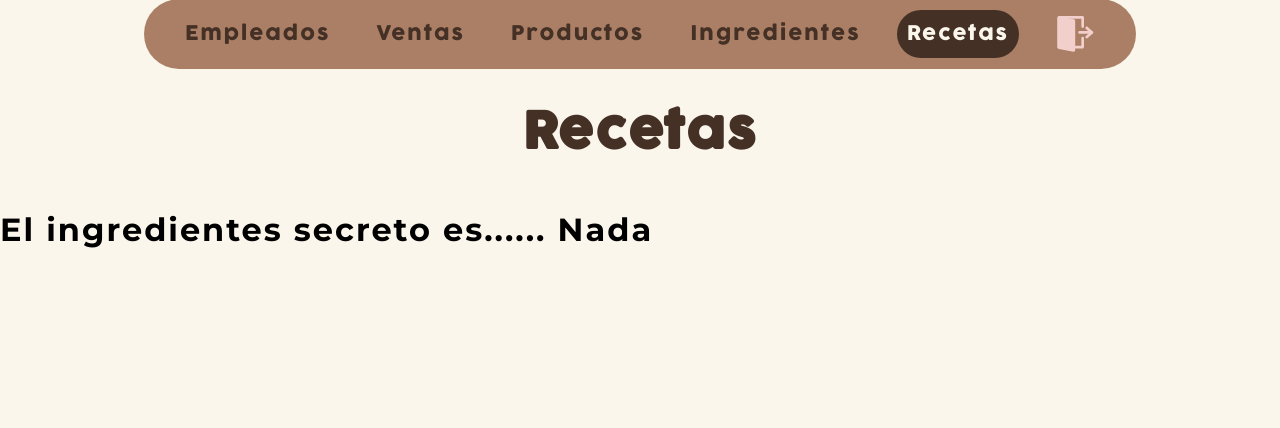
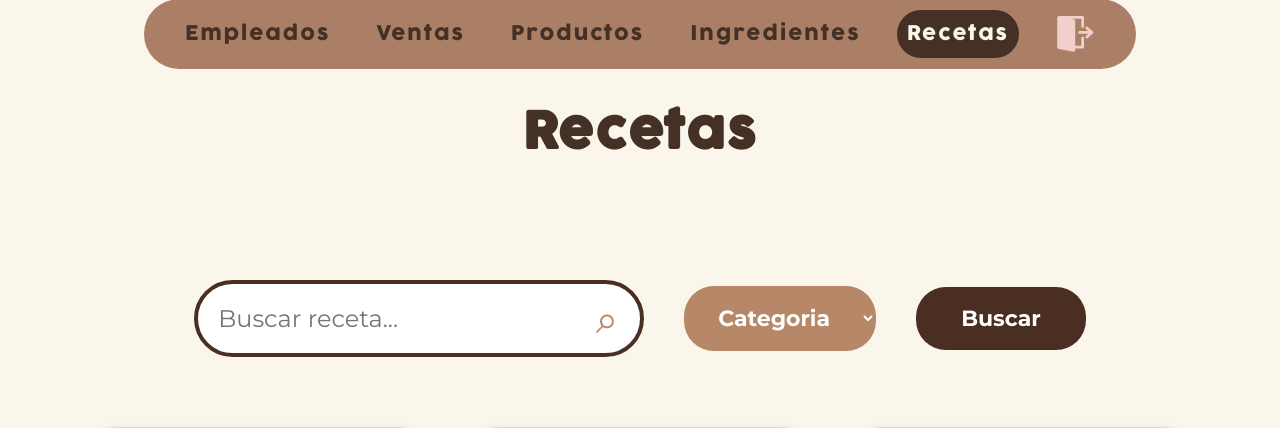
Before and after one commit to BrayanMata6414/Migajeras_Reposteria, a Flask app: page /recipes in a window 1280 px wide. Shown: the part 21-449 px from the top of the page. Before the commit the page ends 269 px from the top, so only its background shows below. Run offline with Flask 3, Linux system fonts and the light colour scheme; the visitor is signed in with stand-in values (Sample User, id 1).

Commit message:
Pagina recetas

```diff
--- a/client/templates/auth/recipes.html
+++ b/client/templates/auth/recipes.html
@@ -1,13 +1,144 @@
+<link rel="stylesheet" href="{{ url_for('static', filename='css/styleRecipes.css') }}">
+<!--<link rel="stylesheet" href="styleRecipe.css">-->
+
 {% extends 'navbar.html' %}
 
 {% block title %}
     Recetas
 {% endblock %}
 
-{% block titulo %} Recetas {% endblock %}
+{% block titulo %}
+    Recetas
+{% endblock %}
 
 {% block content %}
 
-    <h1>El ingredientes secreto es...... Nada</h1>
+<div class="recetas-container">
+
+    <!-- BUSQUEDA -->
+    <div class="busqueda-container">
+
+        <div class="input-busqueda">
+
+            <input type="text" placeholder="Buscar receta...">
+
+            <span>⌕</span>
+
+        </div>
+
+        <select>
+
+            <option>Categoria</option>
+            <option>Pasteles</option>
+            <option>Pays</option>
+            <option>Galletas</option>
+
+        </select>
+
+        <button>Buscar</button>
+
+    </div>
+
+    <!-- TARJETAS -->
+    <div class="recetas-grid" id="gridRecetas">
+
+        <div class="tarjeta" onclick="mostrarReceta()">
+
+            <img src="{{ url_for('static', filename='img/jpg/redvelvet.png') }}">
+
+            <h2>Pastel Red Velvet</h2>
+
+        </div>
+
+        <div class="tarjeta" onclick="mostrarReceta()">
+
+            <img src="{{ url_for('static', filename='img/jpg/redvelvet.png') }}">
+
+            <h2>Pastel Red Velvet</h2>
+
+        </div>
+
+        <div class="tarjeta" onclick="mostrarReceta()">
+
+            <img src="{{ url_for('static', filename='img/jpg/redvelvet.png') }}">
+
+            <h2>Pastel Red Velvet</h2>
+
+        </div>
+
+        <div class="tarjeta" onclick="mostrarReceta()">
+
+            <img src="{{ url_for('static', filename='img/jpg/redvelvet.png') }}">
+
+            <h2>Pastel Red Velvet</h2>
+
+        </div>
+
+    </div>
+
+    <!-- DETALLE RECETA -->
+    <div class="detalle-receta" id="detalleReceta">
+
+        <img src="{{ url_for('static', filename='img/jpg/redvelvet.png') }}">
+
+        <div class="info-receta">
+
+            <h2>Pastel Red Velvet</h2>
+
+            <p class="subtitulo">Descripción</p>
+
+            <p>
+                El pastel Red Velvet es un bizcocho suave,
+                esponjoso y húmedo, caracterizado por su
+                distintivo color rojo y un ligero sabor
+                a cacao con notas ácidas.
+            </p>
+
+            <p>
+                Su textura delicada se complementa con un
+                betún de queso crema, logrando un equilibrio
+                perfecto entre dulzura y frescura.
+            </p>
+
+            <p class="subtitulo">Ingredientes</p>
+
+            <ul>
+
+                <li>2 ½ tazas de harina de trigo</li>
+                <li>1 ½ tazas de azúcar</li>
+                <li>1 cucharadita de bicarbonato de sodio</li>
+                <li>1 cucharadita de sal</li>
+                <li>1 taza de buttermilk</li>
+                <li>2 huevos</li>
+
+            </ul>
+
+            <button onclick="cerrarReceta()">
+                Volver
+            </button>
+
+        </div>
+
+    </div>
+
+</div>
+
+<script>
+
+function mostrarReceta() {
+
+    document.getElementById("gridRecetas").style.display = "none";
+
+    document.getElementById("detalleReceta").style.display = "flex";
+}
+
+function cerrarReceta() {
+
+    document.getElementById("detalleReceta").style.display = "none";
+
+    document.getElementById("gridRecetas").style.display = "grid";
+}
+
+</script>
 
 {% endblock %}
--- /dev/null
+++ b/static/css/styleRecipes.css
@@ -0,0 +1,240 @@
+.recetas-container{
+    width: 100%;
+    padding: 30px;
+}
+
+/* BUSQUEDA */
+
+.busqueda-container{
+    display:flex;
+    justify-content:center;
+    align-items:center;
+    gap:40px;
+    margin-top:40px;
+}
+
+.input-busqueda{
+    width:450px;
+    background:white;
+    border:4px solid #4B2E22;
+    border-radius:40px;
+    display:flex;
+    align-items:center;
+    justify-content:space-between;
+    padding:10px 20px;
+}
+
+.input-busqueda input{
+    border:none;
+    outline:none;
+    width:100%;
+    font-size:24px;
+    background:transparent;
+}
+
+.input-busqueda span{
+    font-size:40px;
+    color:#B78868;
+}
+
+.busqueda-container select{
+    background:#B78868;
+    color:white;
+    border:none;
+    border-radius:30px;
+    padding:18px 30px;
+    font-size:22px;
+    font-weight:bold;
+}
+
+.busqueda-container button{
+    background:#4B2E22;
+    color:white;
+    border:none;
+    border-radius:30px;
+    padding:18px 45px;
+    font-size:22px;
+    font-weight:bold;
+    cursor:pointer;
+    transition:0.3s ease;
+}
+
+.busqueda-container button:hover{
+    transform:scale(1.05);
+}
+
+/* GRID */
+
+.recetas-grid{
+    width:90%;
+    margin:70px auto;
+    display:grid;
+    grid-template-columns:repeat(4,1fr);
+    gap:50px;
+}
+
+/* TARJETAS */
+
+.tarjeta{
+    background:#F1D1CF;
+    border-radius:25px;
+    padding:30px;
+    text-align:center;
+    box-shadow:0px 4px 10px rgba(0,0,0,0.2);
+
+    cursor:pointer;
+
+    transition:0.3s ease;
+}
+
+.tarjeta:hover{
+
+    transform:scale(1.05);
+
+    box-shadow:0px 12px 25px rgba(0,0,0,0.25);
+}
+
+.tarjeta:active{
+
+    transform:scale(0.98);
+}
+
+.tarjeta img{
+    width:180px;
+    height:180px;
+    object-fit:cover;
+    border:6px solid #B78868;
+    border-radius:10px;
+}
+
+.tarjeta h2{
+    color:#4B2E22;
+    font-size:35px;
+    margin-top:20px;
+}
+
+/* DETALLE RECETA */
+
+.detalle-receta{
+    width:90%;
+    margin:50px auto;
+    display:none;
+    gap:60px;
+    align-items:flex-start;
+}
+
+.detalle-receta img{
+    width:450px;
+    border-radius:25px;
+    background:#F1D1CF;
+    padding:20px;
+}
+
+.info-receta{
+    flex:1;
+}
+
+.info-receta h2{
+    color:#B78868;
+    font-size:50px;
+    margin-bottom:20px;
+}
+
+.subtitulo{
+    color:#B78868;
+    font-size:30px;
+    font-weight:bold;
+    margin-top:20px;
+}
+
+.info-receta p,
+.info-receta li{
+    color:#B78868;
+    font-size:28px;
+    line-height:1.8;
+}
+
+.info-receta ul{
+    padding-left:30px;
+}
+
+.info-receta button{
+    margin-top:30px;
+    background:#4B2E22;
+    color:white;
+    border:none;
+    border-radius:20px;
+    padding:15px 40px;
+    font-size:24px;
+    cursor:pointer;
+
+    transition:0.3s ease;
+}
+
+.info-receta button:hover{
+
+    transform:scale(1.05);
+}
+
+/* RESPONSIVE */
+
+@media(max-width:1400px){
+
+    .recetas-grid{
+
+        grid-template-columns:repeat(3,1fr);
+    }
+}
+
+@media(max-width:1100px){
+
+    .recetas-grid{
+
+        grid-template-columns:repeat(2,1fr);
+    }
+
+    .detalle-receta{
+
+        flex-direction:column;
+    }
+
+    .detalle-receta img{
+
+        width:100%;
+    }
+}
+
+@media(max-width:700px){
+
+    .busqueda-container{
+
+        flex-direction:column;
+        gap:20px;
+    }
+
+    .input-busqueda{
+
+        width:100%;
+    }
+
+    .recetas-grid{
+
+        grid-template-columns:1fr;
+    }
+
+    .tarjeta h2{
+
+        font-size:28px;
+    }
+
+    .info-receta h2{
+
+        font-size:40px;
+    }
+
+    .info-receta p,
+    .info-receta li{
+
+        font-size:22px;
+    }
+}
```
